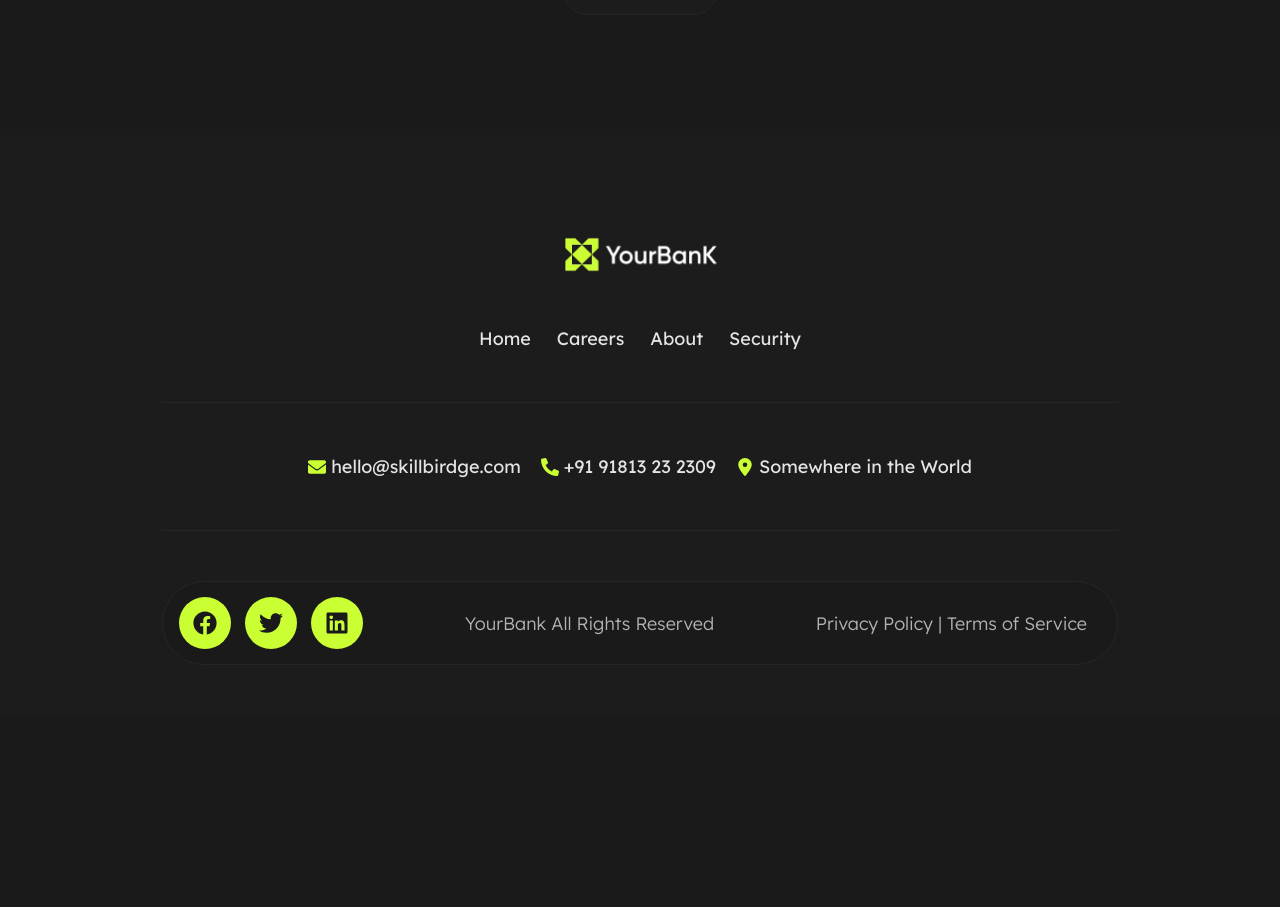
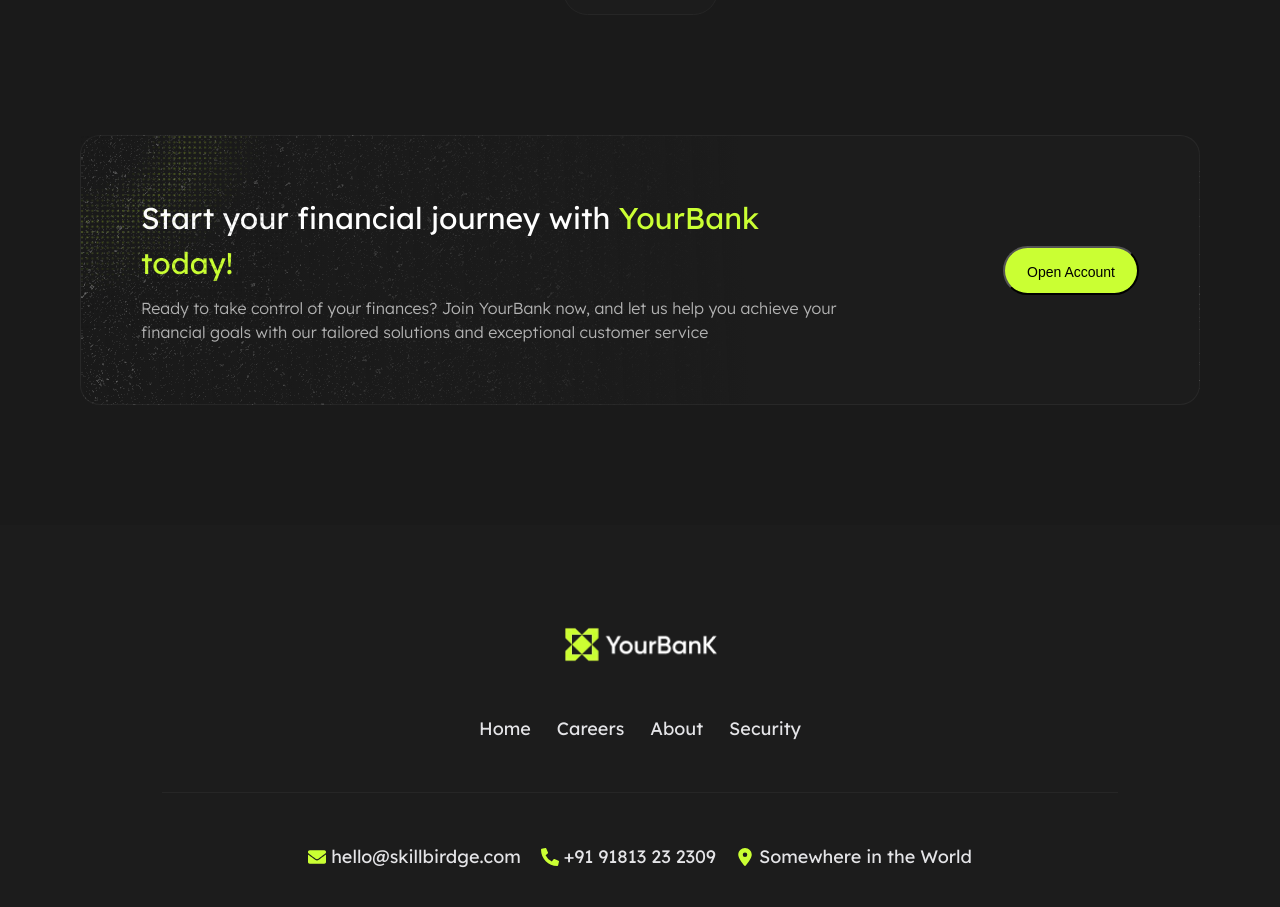
Before and after one commit to shaza-alkheder/YourBanK, a React (Vite) app: page /careers in a window 1280 px wide. Shown: the part 2141-3048 px from the top of the page. Before the commit the page ends 2856 px from the top, so only its background shows below. Built offline with nearby package versions, Linux system fonts and the light colour scheme; a web font is replaced by a local one.

Commit message:
create CAT section

```diff
--- a/src/pages/Careers/Careers.jsx
+++ b/src/pages/Careers/Careers.jsx
@@ -1,4 +1,5 @@
 import Benefits from "../../components/Sections/Benefits/Benefits"
+import CTA from "../../components/Sections/CTA/CTA"
 import FAQ from "../../components/Sections/FAQ/FAQ"
 import Container from "../../components/UI/Container/Container"
 
@@ -13,6 +14,9 @@ function Careers() {
           <Container>
           <FAQ />
         </Container>
+         <Container>
+          <CTA />
+        </Container>
    </main>
 
    </>
```
